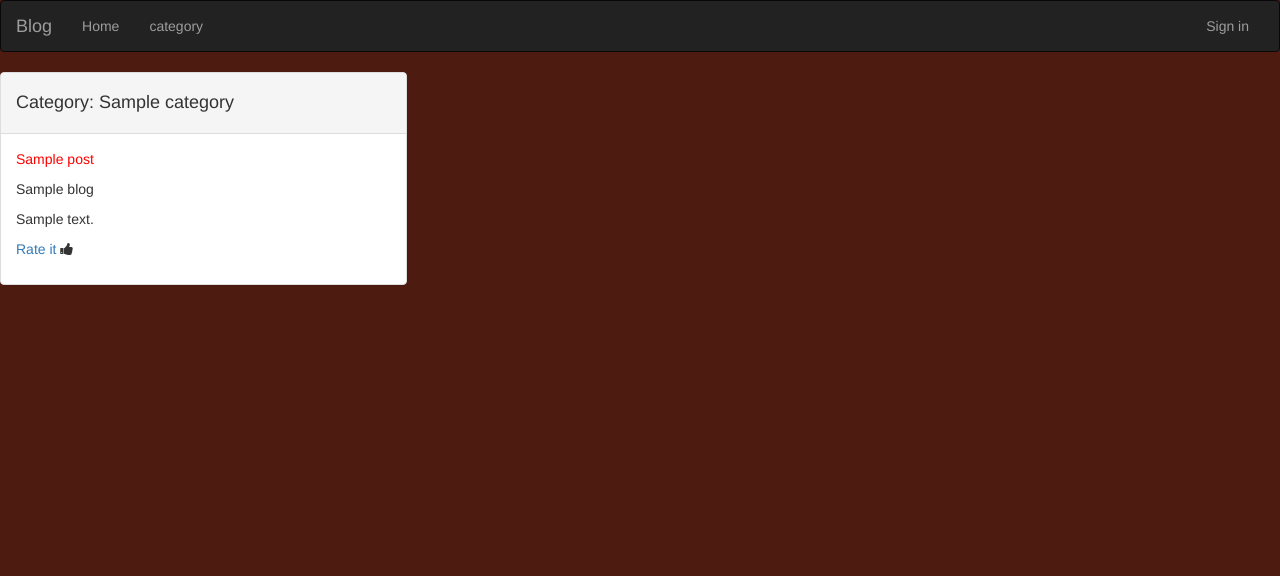
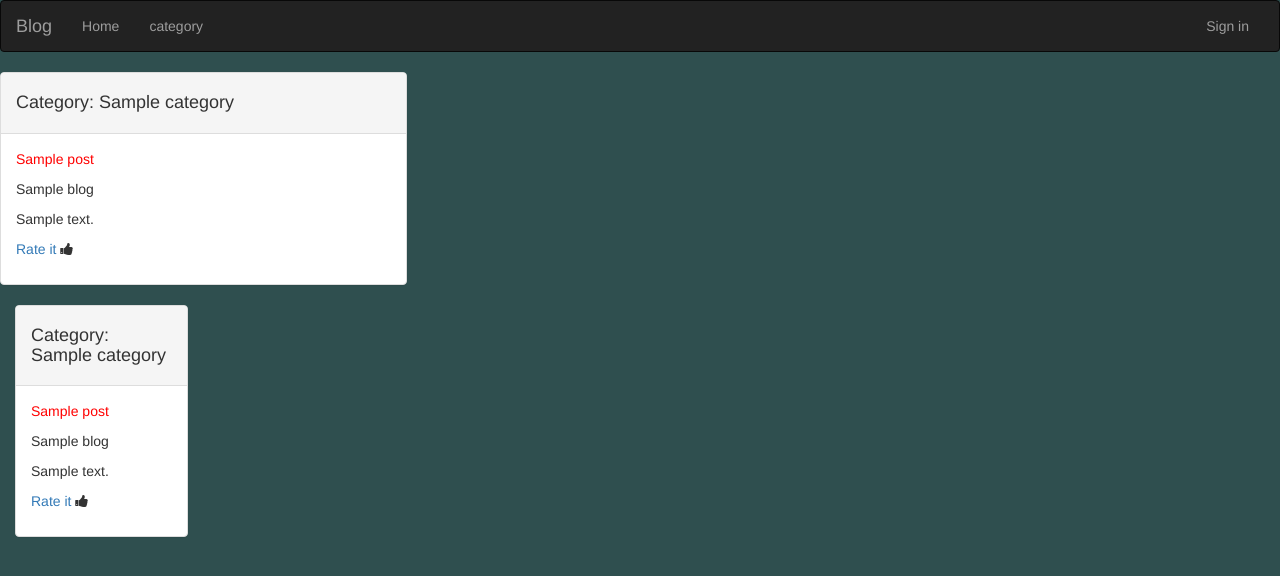
Before and after one commit to koyoo-maxwel/Git-Blog, a Flask app: template app/templates/index.html in a window 1280 px wide. Shown: the top 576 px of the page. Run offline with Flask 2, Linux system fonts and the light colour scheme; the template is opened without the code that fills it: most values are stand-ins (such as "Sample title", 1, 10 or a date in 2020); data that the repository does not hold is empty; some libraries are stand-ins or nearby versions.

Commit message:
deployment to heroku

```diff
--- a/app/templates/category.html
+++ b/app/templates/category.html
@@ -3,7 +3,7 @@
   {% block content %}
 
 {{ super() }}
-<body style="background-color:#4D1B10">
+<body style="background-color:darkslategray">
 <link rel="stylesheet" href="{{url_for('static',filename='css/style.css')}}">
 <div class="col-lg-3 col-md-4 col-sm-6 col-xs-12">
         <div class="hovereffect">
--- a/app/templates/index.html
+++ b/app/templates/index.html
@@ -15,7 +15,7 @@
     <!--my fonts-->
     <link href="https://fonts.googleapis.com/css?family=Indie+Flower" rel="stylesheet">
     </head>
-    <body style="background-color:#4D1B10">
+    <body style="background-color:darkslategrey">
 
     <div class="row">
         <div class="col-md-4">
@@ -35,6 +35,27 @@
 
                             </div>
                         </div>
+                        <div class="col-md-6">
+
+
+                                    <div class="panel panel-default">
+                                        <div class="panel-heading"><h4>Category: {{ blog.category }}</h4></div>
+                                            <div class="panel-body">
+                                                <p style="color:red" >{{ blog.post }}</p>
+                                                <p> {{ blog.title }}</p>
+                                                <p>{{blog.body}}</p>
+
+                                                <p><a href="{{url_for('main.comment')}}">Rate it</a>
+                                                <i onclick="myFunction(this)" class="fa fa-thumbs-up"></i>
+                                                </p>
+
+
+                                                </div>
+                                                </div>
+                                                </div>
+                                                </div>
+                                                </div>
+                                            </div>
 
          {% endfor %}
         </div>
```
